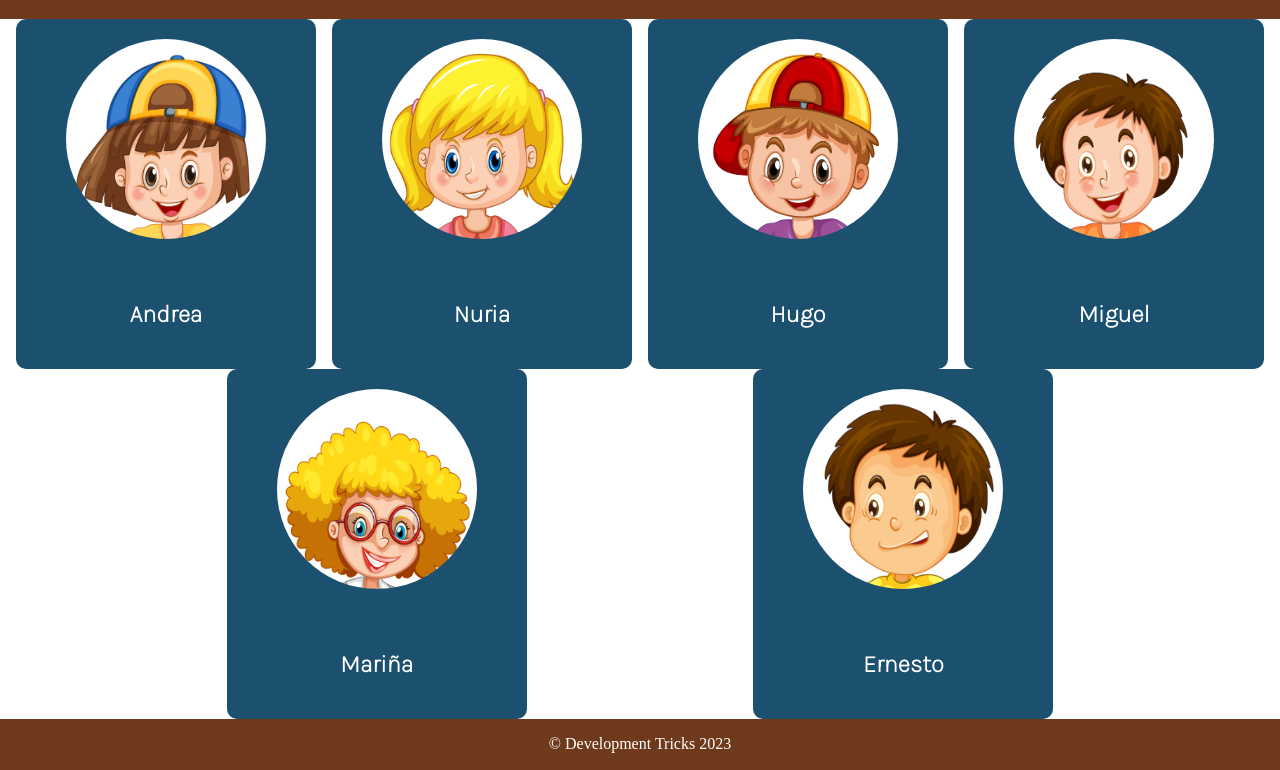
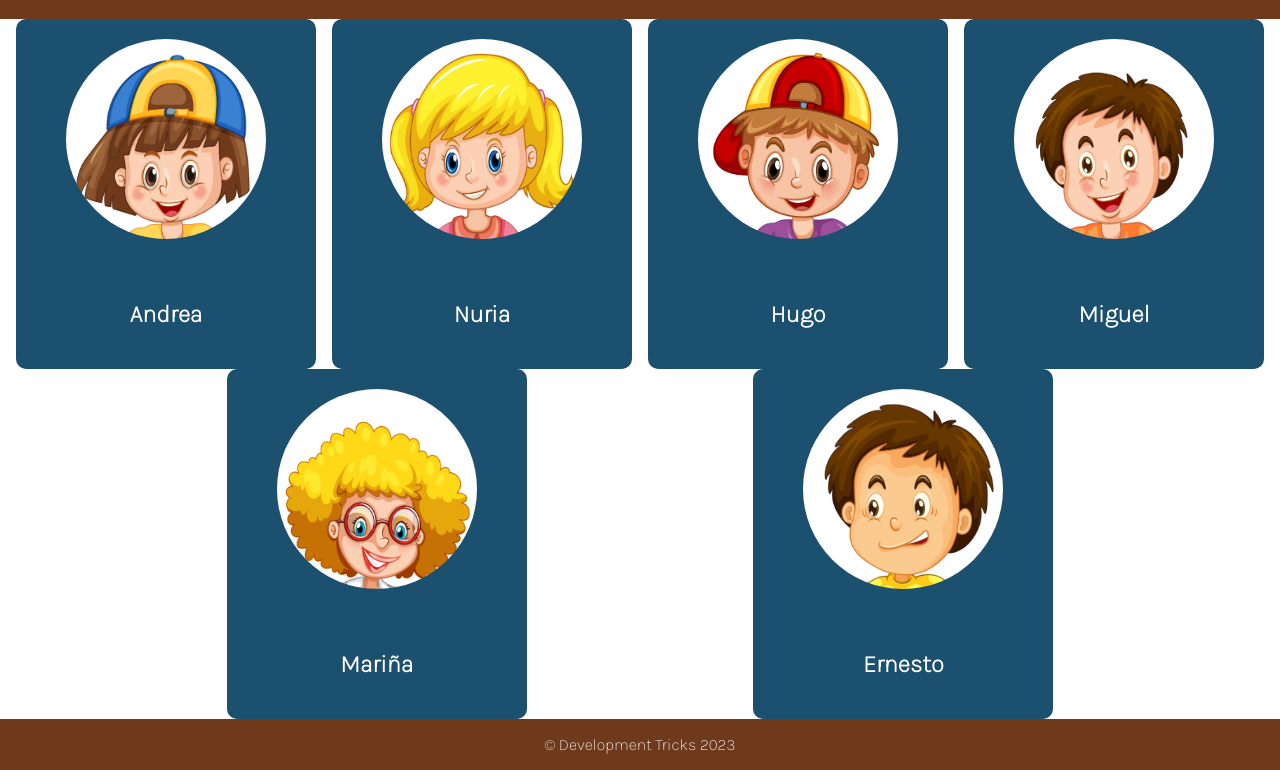
Before and after one commit to Antropodus17/gallery-basics, a plain HTML site: page index.html in a window 1280 px wide. Shown: the part 61-831 px from the top of the page. Drawn offline with Linux system fonts and the light colour scheme; a web font is replaced by a local one.

Commit message:
final 20/11/2023

```diff
--- a/style.css
+++ b/style.css
@@ -1,14 +1,11 @@
-html{
-    display: flex;
-    min-height: 100%;
-    align-items: stretch;
-}
+
 body{
+    min-height: 100vh;
     display: flex;
     background-color: #6F3A1B;
     flex-direction: column;
     align-items: stretch;
-    justify-content: space-evenly;
+    justify-content: space-between;
     margin: 0;
     color: #fff;
 }
@@ -16,7 +13,6 @@ header{
     display: flex;
     justify-content: center;
     align-items: center;
-
     font-family: "Vina sans";
 }
 main{
@@ -25,6 +21,7 @@ main{
     justify-content: space-evenly;
     flex-wrap: wrap;
     align-content: space-around;
+    min-height: 400px;
 }
 article{
     width: 300px;
@@ -48,7 +45,5 @@ footer{
     display: flex;
     justify-content: center;
     align-items: center;
+    font-family: Karla;
 }
-header, footer{
-    max-width: 100%;
-}
```
